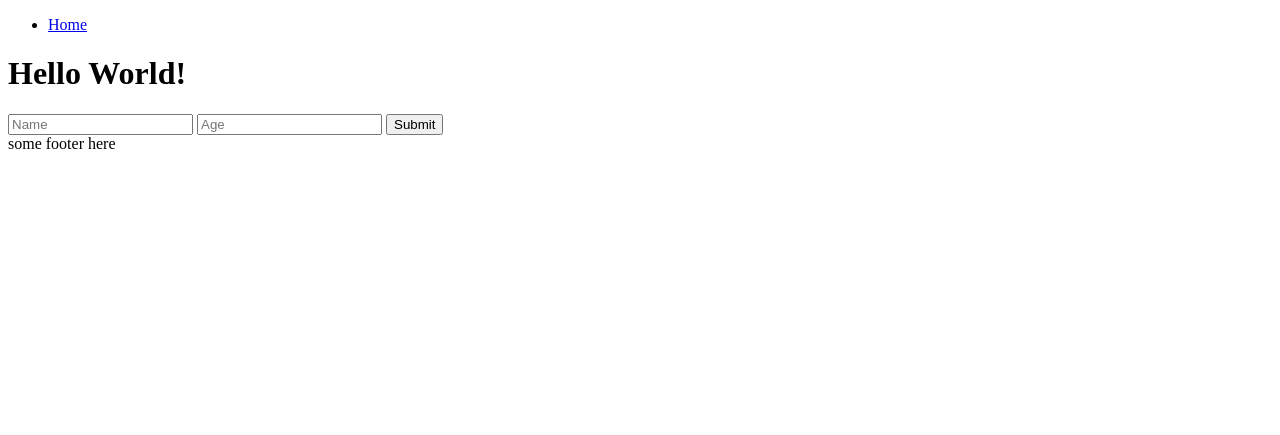
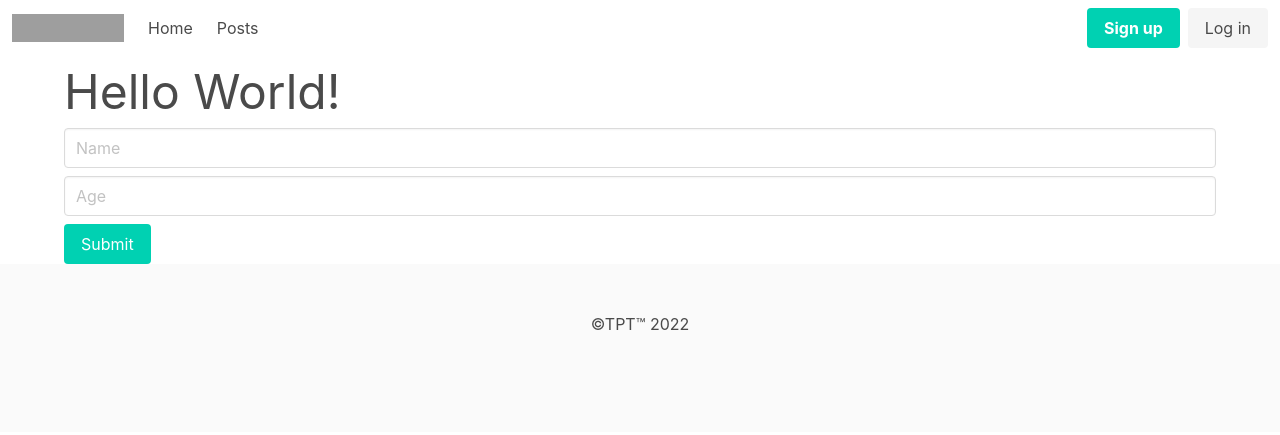
Before and after one commit to Kasparsu/vm20express, a website: page views/index.html in a window 1280 px wide. Drawn offline with nearby package versions, Linux system fonts and the light colour scheme; files that its build step writes are made by us from their sources; grey boxes are pictures that could not be loaded.

Commit message:
add posts

```diff
--- /dev/null
+++ b/data/posts.json
@@ -0,0 +1 @@
+[{"title":"My first post","body":"Some body 1 nanannanana"},{"title":"My second post","body":"Some body 2 nanannanana"},{"title":"My third post","body":"Some body 3 nanannanana"},{"title":"My fourth post","body":"Some body 4 nanannanana"},{"title":"My cool post","body":"Something cool"}]
--- a/views/index.html
+++ b/views/index.html
@@ -1,9 +1,9 @@
 {% extends "layout.html" %}
 {% block content %}
-    <h1>Hello World!</h1>
+    <h1 class="is-size-1">Hello World!</h1>
     <form action="/greeting">
-        <input type="text" placeholder="Name" name="name">
-        <input type="number" placeholder="Age" name="age">
-        <input type="submit">
+        <input class="input mb-2" type="text" placeholder="Name" name="name">
+        <input class="input mb-2" type="number" placeholder="Age" name="age">
+        <input class="button is-primary" type="submit">
     </form>
 {% endblock %}
--- a/views/layout.html
+++ b/views/layout.html
@@ -5,13 +5,19 @@
     <meta http-equiv="X-UA-Compatible" content="IE=edge">
     <meta name="viewport" content="width=device-width, initial-scale=1.0">
     <title>Hello</title>
+    <link rel="stylesheet" href="https://cdn.jsdelivr.net/npm/bulma@0.9.3/css/bulma.min.css">
 </head>
 <body>
-    <ul>
-        <li><a href="/">Home</a></li>
-    </ul>
-
-    {% block content %}{% endblock %}
-    <footer>some footer here</footer>
+    {% include "partials/nav.html" %}
+    <div class="container">
+        {% block content %}{% endblock %}
+    </div>
+    <footer class="footer">
+        <div class="content has-text-centered">
+            <p>
+                ©TPT™ 2022
+            </p>
+        </div>
+    </footer>
 </body>
 </html>
--- /dev/null
+++ b/views/partials/nav.html
@@ -0,0 +1,38 @@
+<nav class="navbar" role="navigation" aria-label="main navigation">
+  <div class="navbar-brand">
+    <a class="navbar-item" href="/">
+      <img src="https://bulma.io/images/bulma-logo.png" width="112" height="28">
+    </a>
+
+    <a role="button" class="navbar-burger" aria-label="menu" aria-expanded="false" data-target="navbarBasicExample">
+      <span aria-hidden="true"></span>
+      <span aria-hidden="true"></span>
+      <span aria-hidden="true"></span>
+    </a>
+  </div>
+
+  <div id="navbarBasicExample" class="navbar-menu">
+    <div class="navbar-start">
+        <a class="navbar-item" href="/">
+            Home
+        </a>
+
+        <a class="navbar-item" href="/posts">
+            Posts
+        </a>
+    </div>
+
+    <div class="navbar-end">
+      <div class="navbar-item">
+        <div class="buttons">
+          <a class="button is-primary">
+            <strong>Sign up</strong>
+          </a>
+          <a class="button is-light">
+            Log in
+          </a>
+        </div>
+      </div>
+    </div>
+  </div>
+</nav>
```
Also changed, not shown: index.js (+28 -0 lines), views/greeting.html (+1 -1 lines), views/newpost.html (added, +9 -0 lines), views/posts.html (added, +18 -0 lines).
